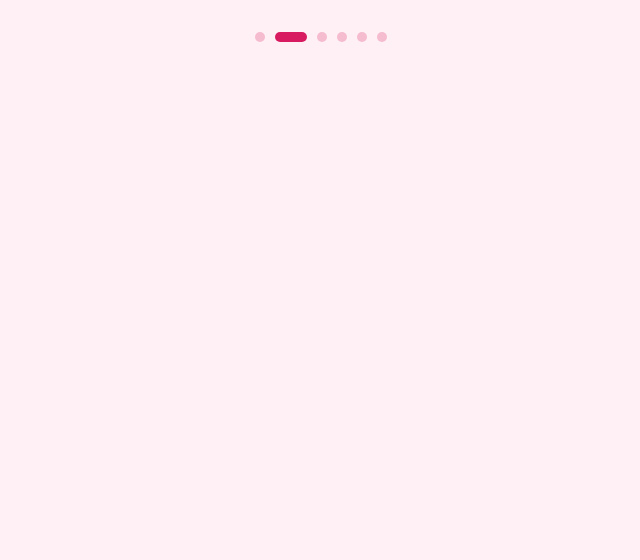
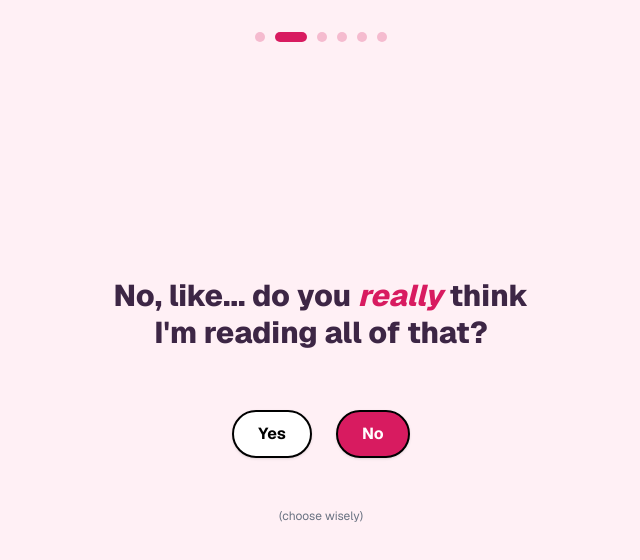
Before and after one commit to Mark424e/case-idc, a Next.js app: page / in a window 1280 px wide. Both pictures are taken after a click on the button "Next →". Shown: the top 560 px of the page, without its empty margins (319-959 px from the left). Built offline with nearby package versions, Linux system fonts and the light colour scheme.

Commit message:
feat: implement evasive dodging button logic (slide 2)

```diff
--- a/app/page.js
+++ b/app/page.js
@@ -5,8 +5,26 @@ import { motion, AnimatePresence } from 'framer-motion';
 
 export default function IdcQuiz() {
   const [slide, setSlide] = useState(1);
+  const [evasivePos, setEvasivePos] = useState({ top: 0, left: 0 });
+
+  const dodgeCursor = () => {
+    const screenWidth = typeof window !== 'undefined' ? window.innerWidth : 600;
+    const screenHeight = typeof window !== 'undefined' ? window.innerHeight : 800;
+
+    const maxX = Math.min(350, screenWidth / 2 - 80);
+    const maxY = Math.min(250, screenHeight / 2 - 100);
+
+    const randomX = (Math.random() - 0.5) * 2 * maxX;
+    const randomY = (Math.random() - 0.5) * 2 * maxY;
+
+    setEvasivePos({
+      top: randomY,
+      left: randomX,
+    });
+  };
 
   const nextSlide = () => {
+    setEvasivePos({ top: 0, left: 0 });
     setSlide((prev) => prev + 1);
   };
 
@@ -91,6 +109,62 @@ export default function IdcQuiz() {
             </motion.button>
           </motion.div>
         )}
+
+        {slide === 2 && (
+          <motion.div
+            key="slide2"
+            variants={containerVariants}
+            initial="hidden"
+            animate="visible"
+            exit="exit"
+            className="flex flex-col items-center text-center max-w-md w-full"
+          >
+            <motion.h2
+              variants={itemVariants}
+              className="text-3xl font-extrabold mb-8 leading-tight"
+            >
+              No, like... do you{' '}
+              <span className="text-[#D81B60] italic">really</span> think I'm
+              reading all of that?
+            </motion.h2>
+            <motion.div
+              variants={itemVariants}
+              className="flex gap-6 justify-center items-center w-full min-h-[100px] relative"
+            >
+              <motion.button
+                onMouseEnter={dodgeCursor}
+                onTouchStart={dodgeCursor}
+                animate={{
+                  x: evasivePos.left,
+                  y: evasivePos.top,
+                }}
+                transition={{
+                  type: 'spring',
+                  stiffness: 600,
+                  damping: 15,
+                  mass: 0.5,
+                }}
+                className="bg-white text-black border-2 border-black font-bold py-2.5 px-6 rounded-full shadow cursor-pointer"
+              >
+                Yes
+              </motion.button>
+              <motion.button
+                whileHover={{ scale: 1.05 }}
+                whileTap={{ scale: 0.95 }}
+                onClick={nextSlide}
+                className="bg-[#D81B60] text-white border-2 border-black font-bold py-2.5 px-6 rounded-full shadow z-10 cursor-pointer"
+              >
+                No
+              </motion.button>
+            </motion.div>
+            <motion.p
+              variants={itemVariants}
+              className="text-xs text-gray-500 mt-6"
+            >
+              (choose wisely)
+            </motion.p>
+          </motion.div>
+        )}
       </AnimatePresence>
     </main>
   );
```
